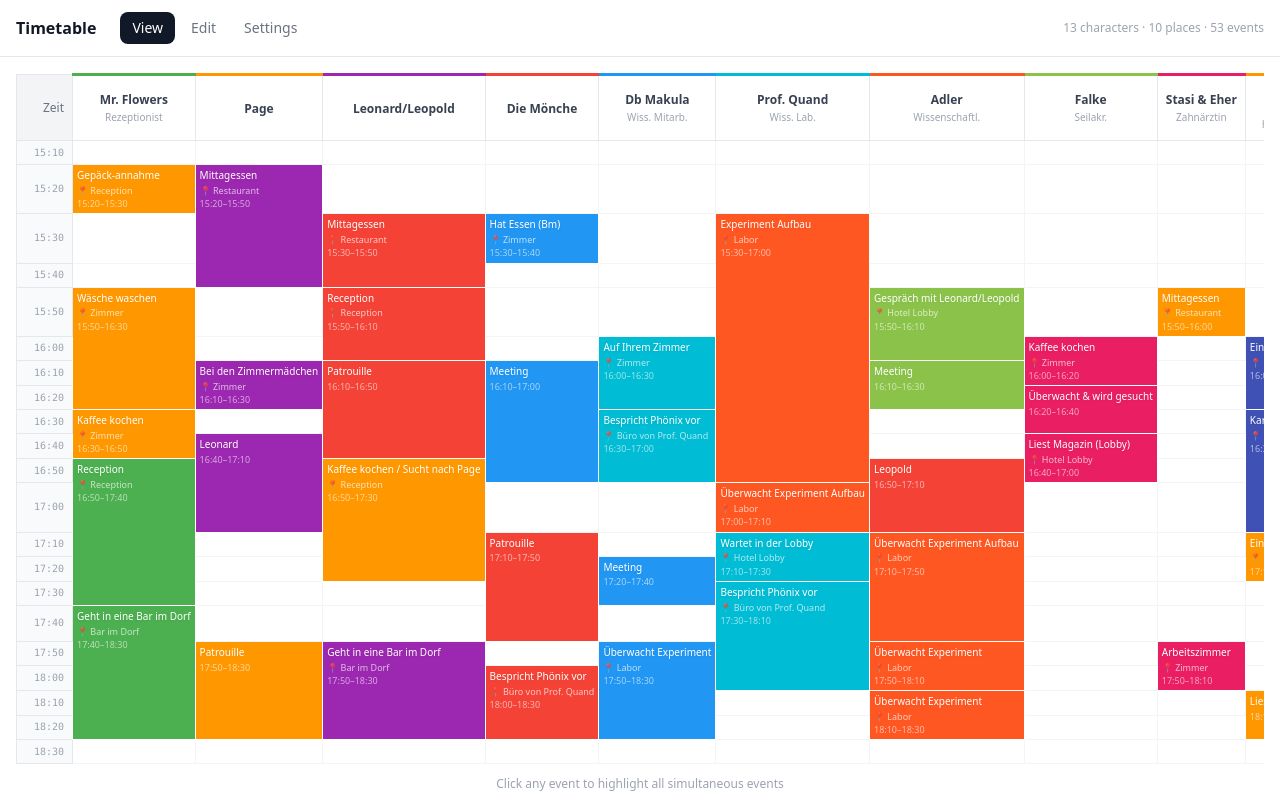
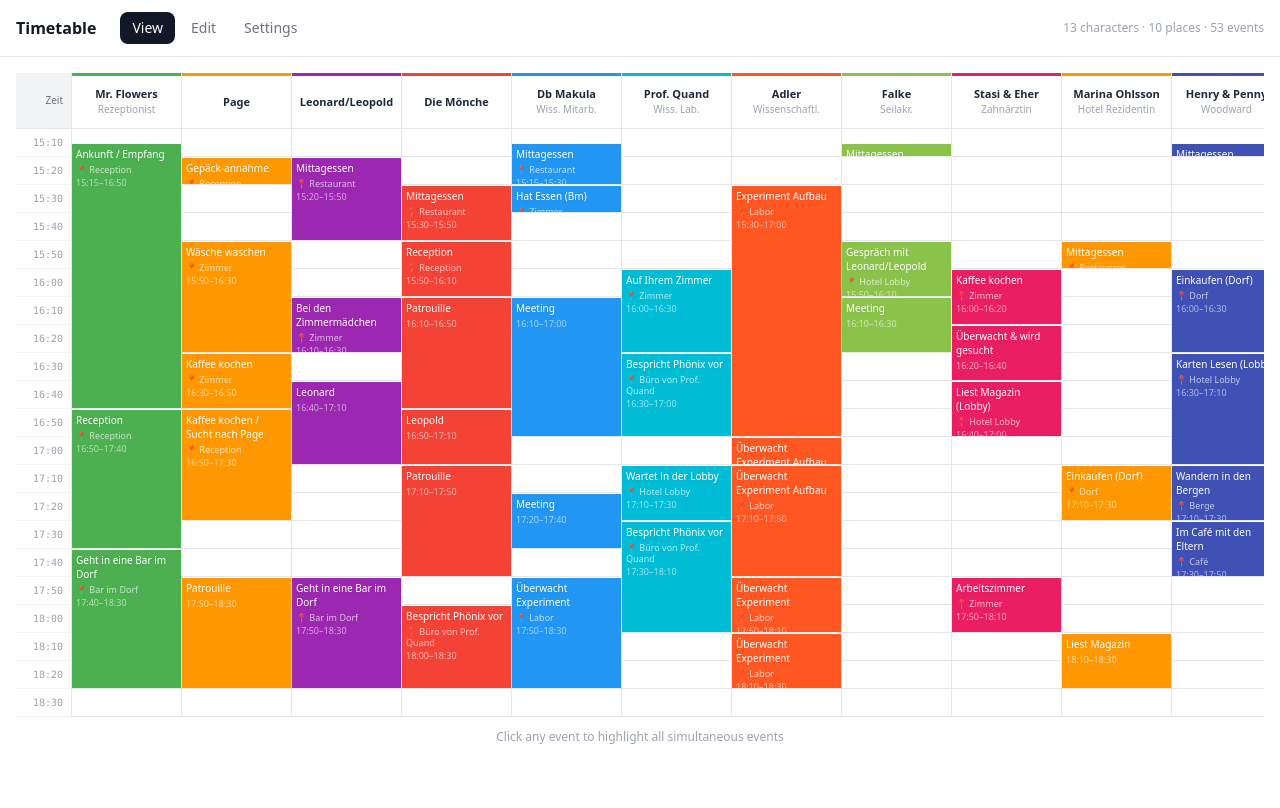
Before and after one commit to MichiGandi/RoleplayTimetable, a React (Vite) app: page / in a window 1280 px wide. Built offline with nearby package versions, Linux system fonts and the light colour scheme.

Commit message:
fix cells 2

```diff
--- a/src/components/TimetableView.tsx
+++ b/src/components/TimetableView.tsx
@@ -1,4 +1,4 @@
-import { useState, useCallback } from 'react'
+import { useState, useCallback, useRef, useEffect } from 'react'
 import { Character, TimetableEvent, Place, TimetableData } from '../types'
 import { generateTimeSlots, isEventAtTime, timeToMinutes, minutesToTime } from '../utils/time'
 import EventModal from './EventModal'
@@ -11,12 +11,6 @@ interface Props {
   onChange: (data: Partial<TimetableData>) => void
 }
 
-interface CellInfo {
-  event: TimetableEvent
-  character: Character
-  rowSpan: number
-}
-
 interface ModalState {
   character: Character
   event: TimetableEvent | null
@@ -24,46 +18,86 @@ interface ModalState {
   prefillEnd: string
 }
 
+interface DragState {
+  character: Character
+  startSlot: string
+  currentSlot: string
+}
+
 const SLOT_STEP = 10
+const ROW_H = 28 // px per slot row
+
+function getDragRange(d: DragState) {
+  const a = timeToMinutes(d.startSlot)
+  const b = timeToMinutes(d.currentSlot)
+  return {
+    start: minutesToTime(Math.min(a, b)),
+    end: minutesToTime(Math.max(a, b) + SLOT_STEP),
+  }
+}
 
 export default function TimetableView({ characters, events, places, isEditMode, onChange }: Props) {
   const [activeTime, setActiveTime] = useState<string | null>(null)
   const [modal, setModal] = useState<ModalState | null>(null)
+  const [drag, setDrag] = useState<DragState | null>(null)
+  const dragRef = useRef<DragState | null>(null)
 
   const allTimes = events.flatMap(e => [e.startTime, e.endTime])
   const minTime = allTimes.length ? allTimes.reduce((a, b) => timeToMinutes(a) < timeToMinutes(b) ? a : b) : '15:00'
   const maxTime = allTimes.length ? allTimes.reduce((a, b) => timeToMinutes(a) > timeToMinutes(b) ? a : b) : '19:00'
   const slots = generateTimeSlots(minTime, maxTime)
 
-  // Build cell map: slot -> characterId -> CellInfo | 'continued'
-  const cellMap = new Map<string, Map<string, CellInfo | 'continued'>>()
-  for (const slot of slots) {
-    const row = new Map<string, CellInfo | 'continued'>()
-    for (const char of characters) {
-      const event = events.find(e => e.characterId === char.id && isEventAtTime(e.startTime, e.endTime, slot))
-      if (event) {
-        if (event.startTime === slot) {
-          const rowSpan = Math.ceil((timeToMinutes(event.endTime) - timeToMinutes(event.startTime)) / SLOT_STEP)
-          row.set(char.id, { event, character: char, rowSpan })
-        } else {
-          row.set(char.id, 'continued')
-        }
-      }
-      // if nothing: cell is absent → render empty td
-    }
-    cellMap.set(slot, row)
-  }
-
-  // Highlight logic
+  // View mode highlight
   const activeEvents = activeTime ? events.filter(e => isEventAtTime(e.startTime, e.endTime, activeTime)) : []
   const highlightedEventIds = new Set(activeEvents.map(e => e.id))
   const highlightedSlots = activeTime
     ? new Set(slots.filter(slot => activeEvents.some(e => isEventAtTime(e.startTime, e.endTime, slot))))
     : null
-
   const isSlotHighlighted = (slot: string) => !activeTime || (highlightedSlots?.has(slot) ?? false)
 
-  // Click on an existing event cell
+  const isInDrag = (charId: string, slot: string): boolean => {
+    if (!drag || drag.character.id !== charId) return false
+    const { start, end } = getDragRange(drag)
+    const t = timeToMinutes(slot)
+    return t >= timeToMinutes(start) && t < timeToMinutes(end)
+  }
+
+  // Global mouseup
+  useEffect(() => {
+    if (!isEditMode) return
+    const handleGlobalMouseUp = () => {
+      const d = dragRef.current
+      if (!d) return
+      const isRealDrag = d.startSlot !== d.currentSlot
+      const { start, end } = getDragRange(d)
+      dragRef.current = null
+      setDrag(null)
+      setModal({
+        character: d.character,
+        event: null,
+        prefillStart: isRealDrag ? start : d.startSlot,
+        prefillEnd: isRealDrag ? end : minutesToTime(timeToMinutes(d.startSlot) + 30),
+      })
+    }
+    window.addEventListener('mouseup', handleGlobalMouseUp)
+    return () => window.removeEventListener('mouseup', handleGlobalMouseUp)
+  }, [isEditMode])
+
+  const handleCellMouseDown = useCallback((char: Character, slot: string) => {
+    if (!isEditMode) return
+    const state = { character: char, startSlot: slot, currentSlot: slot }
+    dragRef.current = state
+    setDrag(state)
+  }, [isEditMode])
+
+  const handleCellMouseEnter = useCallback((char: Character, slot: string) => {
+    const d = dragRef.current
+    if (!d || d.character.id !== char.id) return
+    const updated = { ...d, currentSlot: slot }
+    dragRef.current = updated
+    setDrag(updated)
+  }, [])
+
   const handleEventClick = useCallback((e: React.MouseEvent, event: TimetableEvent, character: Character) => {
     if (isEditMode) {
       e.stopPropagation()
@@ -73,18 +107,9 @@ export default function TimetableView({ characters, events, places, isEditMode,
     }
   }, [isEditMode])
 
-  // Click on an empty cell
-  const handleEmptyClick = useCallback((character: Character, slot: string) => {
-    if (!isEditMode) return
-    const prefillEnd = minutesToTime(timeToMinutes(slot) + 30)
-    setModal({ character, event: null, prefillStart: slot, prefillEnd })
-  }, [isEditMode])
-
   const handleSave = (event: TimetableEvent) => {
     const exists = events.find(e => e.id === event.id)
-    const updated = exists
-      ? events.map(e => e.id === event.id ? event : e)
-      : [...events, event]
+    const updated = exists ? events.map(e => e.id === event.id ? event : e) : [...events, event]
     onChange({ events: updated })
   }
 
@@ -94,87 +119,119 @@ export default function TimetableView({ characters, events, places, isEditMode,
 
   const placeById = (id: string | null) => places.find(p => p.id === id)
 
+  const totalHeight = slots.length * ROW_H
+
   return (
     <div className="overflow-x-auto">
-      {/* Highlight banner (view mode) */}
       {activeTime && !isEditMode && (
         <div className="mb-3 px-4 py-2 bg-blue-50 border border-blue-200 rounded-lg text-sm text-blue-700 flex items-center justify-between">
           <span>Showing all events active at <strong>{activeTime}</strong></span>
-          <button onClick={() => setActiveTime(null)} className="text-blue-500 hover:text-blue-700 font-medium ml-4">
-            Clear ×
-          </button>
+          <button onClick={() => setActiveTime(null)} className="text-blue-500 hover:text-blue-700 font-medium ml-4">Clear ×</button>
+        </div>
+      )}
+      {isEditMode && (
+        <div className="mb-3 px-4 py-2 bg-amber-50 border border-amber-200 rounded-lg text-sm text-amber-700">
+          Click an event to edit · Drag over empty cells to create a new event
         </div>
       )}
 
-      {/* Edit mode hint */}
-      {isEditMode && (
-        <div className="mb-3 px-4 py-2 bg-amber-50 border border-amber-200 rounded-lg text-sm text-amber-700">
-          Click any event to edit it, or click an empty cell to create a new event.
+      {/* Layout: fixed time column on the left, then one column per character */}
+      <div className="flex select-none">
+
+        {/* Time column */}
+        <div className="flex-shrink-0 w-14 border-r border-gray-200">
+          {/* Header */}
+          <div className="h-14 bg-gray-100 border-b border-gray-200 flex items-center justify-end pr-2">
+            <span className="text-[10px] text-gray-500 font-medium">Zeit</span>
+          </div>
+          {/* Slots */}
+          {slots.map(slot => (
+            <div
+              key={slot}
+              className="border-b border-gray-100 flex items-center justify-end pr-2"
+              style={{ height: ROW_H }}
+            >
+              <span className="text-[10px] font-mono text-gray-400">{slot}</span>
+            </div>
+          ))}
         </div>
-      )}
 
-      <table className="border-collapse text-xs w-full min-w-max">
-        <thead>
-          <tr>
-            <th className="bg-gray-100 border border-gray-200 px-2 py-2 text-gray-500 font-medium text-right w-14 sticky left-0 z-10">
-              Zeit
-            </th>
-            {characters.map(char => (
-              <th
-                key={char.id}
-                className="border border-gray-200 px-2 py-2 text-center font-medium text-gray-700 min-w-[80px] max-w-[110px]"
+        {/* Character columns */}
+        {characters.map(char => {
+          // Events for this character, sorted by start
+          const charEvents = events
+            .filter(e => e.characterId === char.id)
+            .sort((a, b) => timeToMinutes(a.startTime) - timeToMinutes(b.startTime))
+
+          return (
+            <div
+              key={char.id}
+              className="flex-shrink-0 border-r border-gray-200"
+              style={{ width: 110 }}
+            >
+              {/* Header */}
+              <div
+                className="h-14 border-b border-gray-200 flex flex-col items-center justify-center px-1 text-center"
                 style={{ borderTop: `3px solid ${char.color}` }}
               >
-                <div className="font-semibold leading-tight">{char.name}</div>
-                {char.role && <div className="text-gray-400 font-normal text-[10px] mt-0.5">{char.role}</div>}
-              </th>
-            ))}
-          </tr>
-        </thead>
-        <tbody>
-          {slots.map(slot => {
-            const row = cellMap.get(slot)!
-            const highlighted = isSlotHighlighted(slot)
+                <span className="text-[11px] font-semibold text-gray-800 leading-tight">{char.name}</span>
+                {char.role && <span className="text-[10px] text-gray-400 mt-0.5">{char.role}</span>}
+              </div>
 
-            return (
-              <tr key={slot} className={highlighted ? '' : 'opacity-20'}>
-                <td className="bg-gray-50 border border-gray-200 px-2 py-0.5 text-right text-gray-400 font-mono text-[10px] sticky left-0 z-10 whitespace-nowrap">
-                  {slot}
-                </td>
-                {characters.map(char => {
-                  const cell = row?.get(char.id)
+              {/* Body — relative container, slots as background grid, events absolutely placed */}
+              <div className="relative" style={{ height: totalHeight }}>
 
-                  // Continued (covered by a rowspan above) — skip rendering
-                  if (cell === 'continued') return null
+                {/* Background grid — one div per slot for hover/drag */}
+                {slots.map((slot, slotIdx) => {
+                  const inDrag = isInDrag(char.id, slot)
+                  const highlighted = isSlotHighlighted(slot)
+                  // Is this slot occupied by an event?
+                  const occupied = events.some(e => e.characterId === char.id && isEventAtTime(e.startTime, e.endTime, slot))
 
-                  // Empty cell
-                  if (!cell) {
-                    return (
-                      <td
-                        key={char.id}
-                        className={`border border-gray-100 h-6 ${isEditMode ? 'cursor-pointer hover:bg-gray-50' : ''}`}
-                        onClick={() => handleEmptyClick(char, slot)}
-                      />
-                    )
-                  }
+                  return (
+                    <div
+                      key={slot}
+                      className={`absolute left-0 right-0 border-b transition-colors ${
+                        isEditMode && !occupied ? 'cursor-ns-resize' : ''
+                      } ${highlighted ? '' : 'opacity-20'}`}
+                      style={{
+                        top: slotIdx * ROW_H,
+                        height: ROW_H,
+                        borderColor: '#f3f4f6',
+                        backgroundColor: inDrag ? `${char.color}35` : undefined,
+                        borderBottomColor: inDrag ? char.color : undefined,
+                        zIndex: 0,
+                      }}
+                      onMouseDown={() => !occupied && handleCellMouseDown(char, slot)}
+                      onMouseEnter={() => !occupied && handleCellMouseEnter(char, slot)}
+                    />
+                  )
+                })}
 
-                  // Event cell
-                  const { event, character, rowSpan } = cell
+                {/* Event blocks — absolutely positioned */}
+                {charEvents.map(event => {
+                  const startMin = timeToMinutes(event.startTime)
+                  const endMin = timeToMinutes(event.endTime)
+                  const gridStart = timeToMinutes(slots[0])
+                  const topPx = (startMin - gridStart) / SLOT_STEP * ROW_H
+                  const heightPx = (endMin - startMin) / SLOT_STEP * ROW_H
                   const isHighlighted = highlightedEventIds.has(event.id)
                   const place = placeById(event.placeId)
 
                   return (
-                    <td
-                      key={char.id}
-                      rowSpan={rowSpan}
-                      onClick={e => handleEventClick(e, event, character)}
-                      className="border border-white cursor-pointer transition-all duration-100 align-top p-1 leading-tight"
+                    <div
+                      key={event.id}
+                      onClick={e => handleEventClick(e, event, char)}
+                      className="absolute left-0 right-0 cursor-pointer overflow-hidden p-1 leading-tight"
                       style={{
-                        backgroundColor: character.color,
+                        top: topPx + 1,
+                        height: heightPx - 2,
+                        backgroundColor: char.color,
+                        opacity: isEditMode ? 0.9 : 1,
+                        zIndex: 10,
+                        outline: isHighlighted && activeTime ? `2px solid ${char.color}` : undefined,
+                        outlineOffset: '-2px',
                         filter: isHighlighted && activeTime ? 'brightness(1.1)' : undefined,
-                        outline: isHighlighted && activeTime ? `2px solid ${character.color}` : undefined,
-                        outlineOffset: '-2px',
-                        opacity: isEditMode ? 0.9 : undefined,
                       }}
                     >
                       <span className="text-white text-[10px] font-medium drop-shadow-sm leading-snug block">
@@ -188,14 +245,14 @@ export default function TimetableView({ characters, events, places, isEditMode,
                       <span className="text-white/60 text-[9px] block mt-0.5">
                         {event.startTime}–{event.endTime}
                       </span>
-                    </td>
+                    </div>
                   )
                 })}
-              </tr>
-            )
-          })}
-        </tbody>
-      </table>
+              </div>
+            </div>
+          )
+        })}
+      </div>
 
       {!activeTime && !isEditMode && (
         <p className="text-xs text-gray-400 mt-3 text-center">
```
